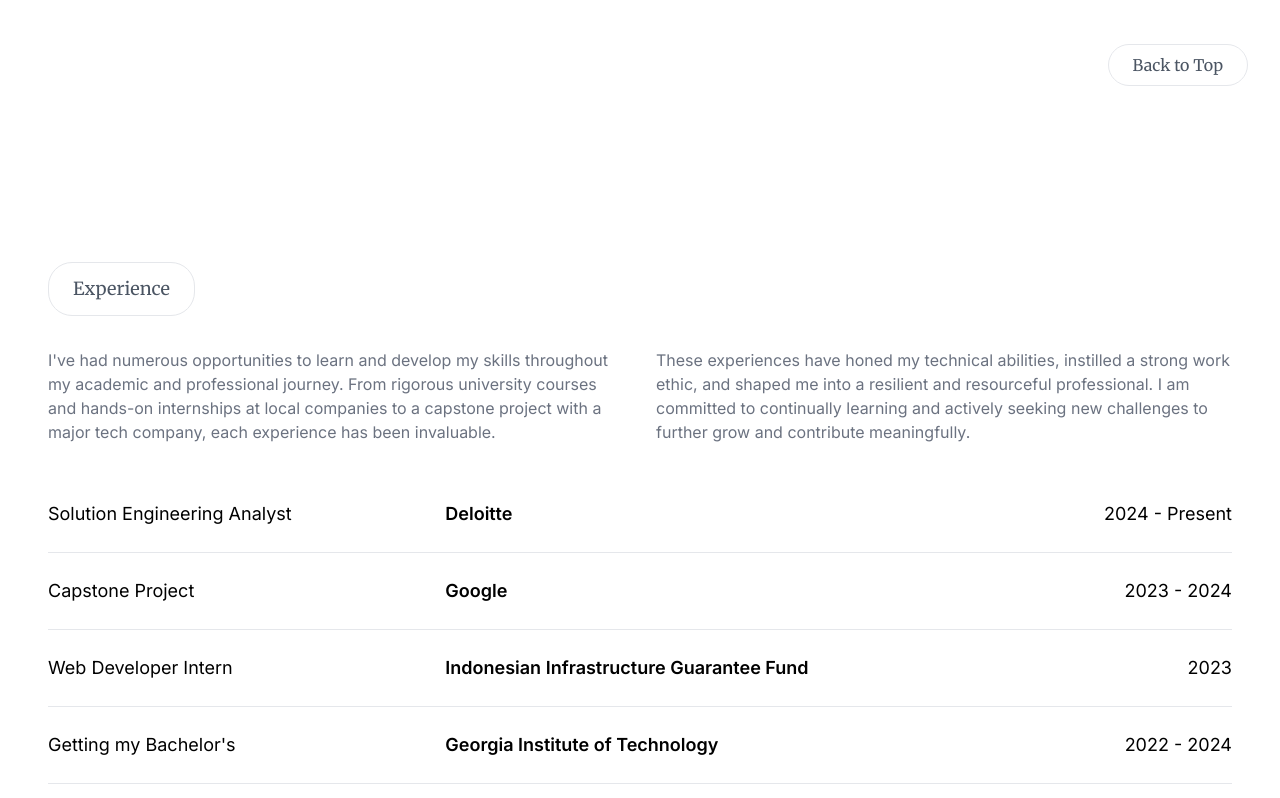
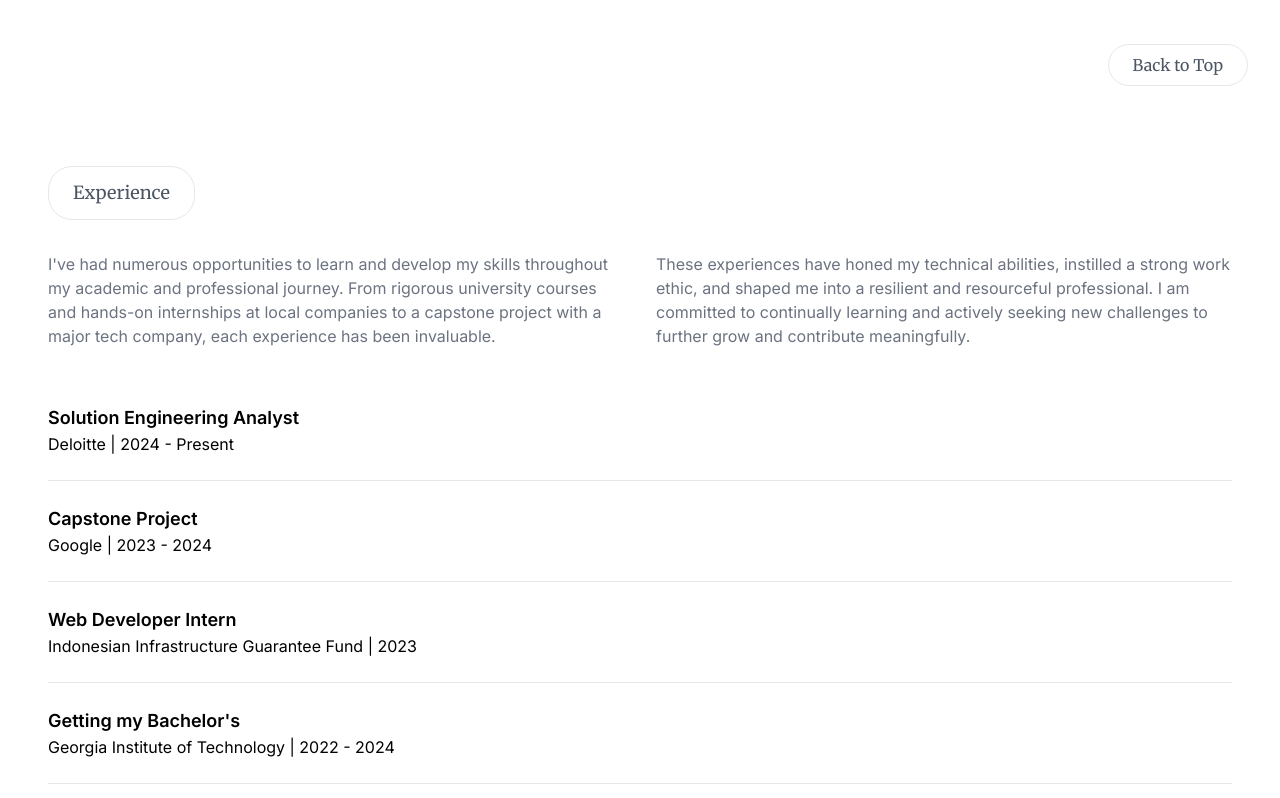
Before and after one commit to Rafyakbar02/portfolio-web, a React (Vite) app: page / in a window 1280 px wide. Shown: the part 682-1480 px from the top of the page. Built offline with nearby package versions, Linux system fonts and the light colour scheme.

Commit message:
converted accordion to table

```diff
--- a/src/components/Experience.jsx
+++ b/src/components/Experience.jsx
@@ -3,7 +3,7 @@
 
 const Experience = () => {
     return (
-        <div id="experience" className="px-6 py-12 sm:px-12 sm:py-36 scroll-m-4">
+        <div id="experience" className="px-6 py-12 sm:px-12 scroll-m-4">
             <h2 className="font-merriweather text-lg text-gray-600 border px-6 py-3 rounded-3xl w-fit">Experience</h2>
             <div className="flex flex-col sm:grid sm:grid-cols-2 gap-8 py-8 text-gray-500">
                 <p>I've had numerous opportunities to learn and develop my skills throughout my academic and professional journey. From rigorous university courses and hands-on internships at local companies to a capstone project with a major tech company, each experience has been invaluable.</p>
@@ -11,7 +11,11 @@
             </div>
             <div>
                 {experiences.map((exp, i) => (
-                    <Accordion company={exp.company} position={exp.position} date={exp.date} jobdesk={exp.jobdesk}/>
+                    // <Accordion company={exp.company} position={exp.position} date={exp.date} jobdesk={exp.jobdesk}/>
+                    <div className="py-6 border-b">
+                        <h2 className="font-semibold text-lg">{exp.position}</h2>
+                        <p>{`${exp.company} | ${exp.date}`}</p>
+                    </div>
                 ))}
             </div>
         </div>
```
Also changed, not shown: src/components/util/Accordion.jsx (+3 -4 lines).
